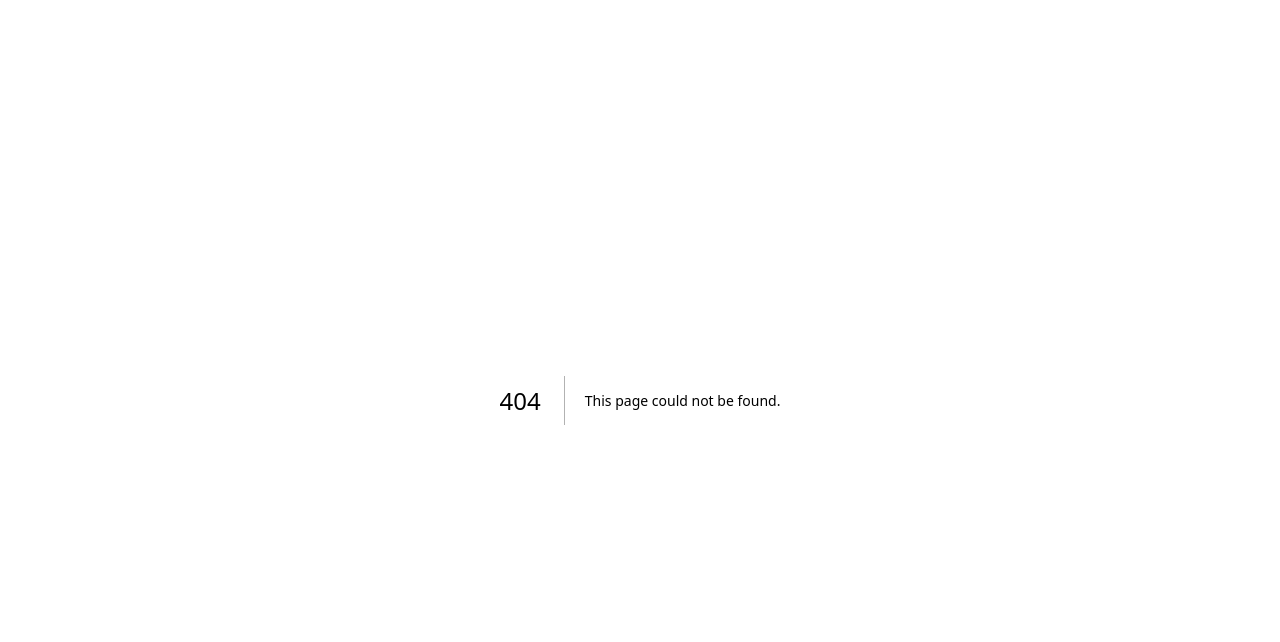
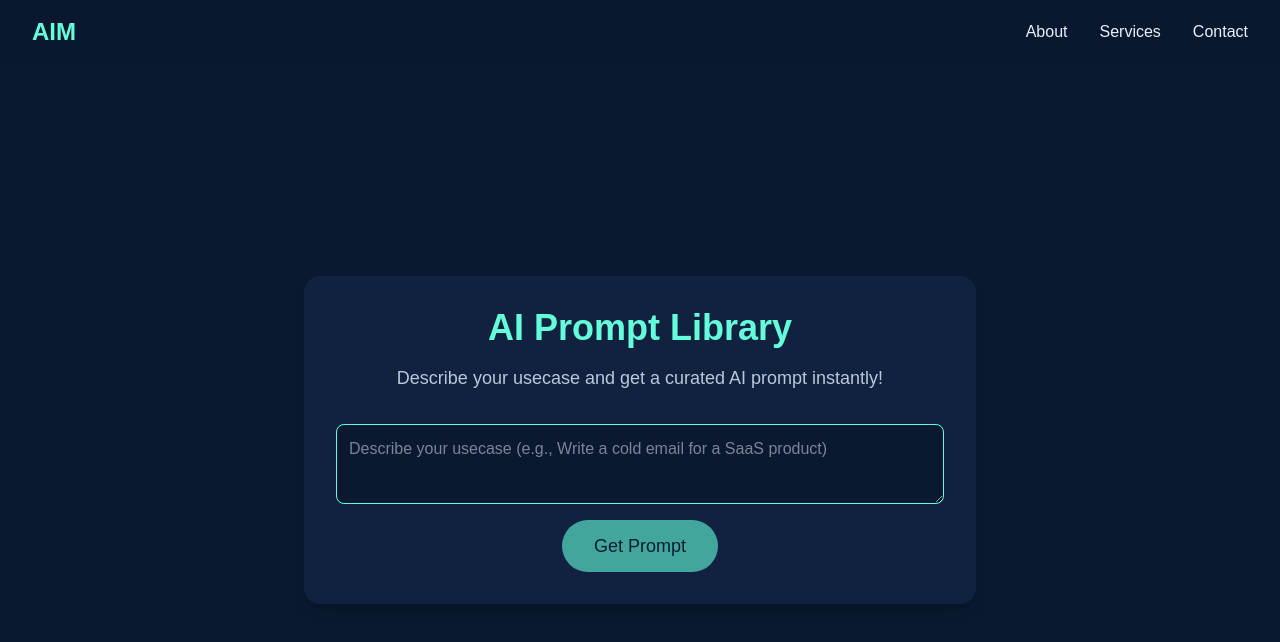
Before and after one commit to ananyd36/AIM, a Next.js app: page /prompt in a window 1280 px wide. Before the commit this address had no page. Shown: the top 642 px of the page. Built offline with nearby package versions, Linux system fonts and the light colour scheme.

Commit message:
added prompt page.tsx

```diff
--- /dev/null
+++ b/src/app/api/gemini-prompt/route.ts
@@ -0,0 +1,35 @@
+import { NextRequest, NextResponse } from "next/server";
+
+export async function POST(req: NextRequest) {
+  const { usecase } = await req.json();
+  if (!usecase) {
+    return NextResponse.json({ error: "Missing usecase" }, { status: 400 });
+  }
+
+  // Replace with your Gemini API key
+  const GEMINI_API_KEY = process.env.GEMINI_API_KEY || "YOUR_GEMINI_API_KEY";
+  const GEMINI_API_URL = "https://generativelanguage.googleapis.com/v1beta/models/gemini-pro:generateContent?key=" + GEMINI_API_KEY;
+
+  try {
+    const geminiRes = await fetch(GEMINI_API_URL, {
+      method: "POST",
+      headers: { "Content-Type": "application/json" },
+      body: JSON.stringify({
+        contents: [
+          {
+            parts: [
+              {
+                text: `Generate a high-quality AI prompt for the following usecase: ${usecase}`,
+              },
+            ],
+          },
+        ],
+      }),
+    });
+    const geminiData = await geminiRes.json();
+    const prompt = geminiData?.candidates?.[0]?.content?.parts?.[0]?.text || "No prompt found.";
+    return NextResponse.json({ prompt });
+  } catch (error) {
+    return NextResponse.json({ error: "Failed to fetch from Gemini API." }, { status: 500 });
+  }
+}
--- a/src/app/page.tsx
+++ b/src/app/page.tsx
@@ -60,10 +60,10 @@ export default function Home() {
                 <h3 className="text-2xl font-semibold mb-4 text-[var(--primary)]">AI Prompt Library</h3>
                 <p className="text-[var(--foreground)]/90 mb-6">Explore a curated library of AI prompts for any task—creative, business, coding, and more.</p>
                 <Link
-                  href="/coming-soon"
+                  href="/prompt"
                   className="text-[var(--primary)] hover:underline"
                 >
-                  Coming Soon →
+                  Explore Prompt Library →
                 </Link>
               </div>
 
@@ -75,10 +75,10 @@ export default function Home() {
                 <h3 className="text-2xl font-semibold mb-4 text-[var(--primary)]">AI Consulting & Solutions</h3>
                 <p className="text-[var(--foreground)]/90 mb-6">Get expert guidance and custom AI solutions for your business needs.</p>
                 <Link
-                  href="/coming-soon"
+                  href="/consulting"
                   className="text-[var(--primary)] hover:underline"
                 >
-                  Coming Soon →
+                  Explore Consulting →
                 </Link>
               </div>
 
@@ -90,10 +90,10 @@ export default function Home() {
                 <h3 className="text-2xl font-semibold mb-4 text-[var(--primary)]">AI Teaching & Courses</h3>
                 <p className="text-[var(--foreground)]/90 mb-6">Learn AI from the ground up with our comprehensive courses and tutorials.</p>
                 <Link
-                  href="/coming-soon"
+                  href="/learning"
                   className="text-[var(--primary)] hover:underline"
                 >
-                  Coming Soon →
+                  Explore Learning →
                 </Link>
               </div>
             </div>
--- /dev/null
+++ b/src/app/prompt/page.tsx
@@ -0,0 +1,116 @@
+"use client";
+import { useState } from "react";
+import Link from "next/link";
+
+export default function PromptLibrary() {
+  const [usecase, setUsecase] = useState("");
+  const [response, setResponse] = useState<string | null>(null);
+  const [loading, setLoading] = useState(false);
+  const [feedback, setFeedback] = useState<string | null>(null);
+  const [feedbackSubmitted, setFeedbackSubmitted] = useState(false);
+
+  async function handleSubmit(e: React.FormEvent) {
+    e.preventDefault();
+    setLoading(true);
+    setResponse(null);
+    setFeedback(null);
+    setFeedbackSubmitted(false);
+    // Call Gemini API (replace with your backend endpoint or direct API call)
+    try {
+      const res = await fetch("/api/gemini-prompt", {
+        method: "POST",
+        headers: { "Content-Type": "application/json" },
+        body: JSON.stringify({ usecase }),
+      });
+      const data = await res.json();
+      setResponse(data.prompt || "No prompt found.");
+    } catch (err) {
+      setResponse("Error fetching prompt. Please try again.");
+    }
+    setLoading(false);
+  }
+
+  async function handleFeedback(type: string) {
+    setFeedback(type);
+    setFeedbackSubmitted(true);
+    // Optionally send feedback to backend
+    // await fetch("/api/feedback", { method: "POST", body: JSON.stringify({ usecase, response, feedback: type }) });
+  }
+
+  return (
+    <>
+      {/* Navigation Bar (same as homepage) */}
+      <nav className="fixed top-0 left-0 right-0 z-50 bg-[var(--nav-bg)] backdrop-blur-sm">
+        <div className="max-w-7xl mx-auto px-4 sm:px-6 lg:px-8">
+          <div className="flex items-center justify-between h-16">
+            <div className="flex-shrink-0">
+              <Link href="/" className="text-2xl font-bold text-[var(--primary)]">
+                AIM
+              </Link>
+            </div>
+            <div className="hidden md:block">
+              <div className="ml-10 flex items-center space-x-8">
+                <Link href="/" className="nav-link text-[var(--foreground)]">About</Link>
+                <Link href="/#services" className="nav-link text-[var(--foreground)]">Services</Link>
+                <Link href="/#contact" className="nav-link text-[var(--foreground)]">Contact</Link>
+              </div>
+            </div>
+          </div>
+        </div>
+      </nav>
+
+      <main className="min-h-screen flex flex-col items-center justify-center bg-[var(--background)] pt-24 pb-12 px-4">
+        <section className="w-full max-w-2xl mx-auto bg-[var(--secondary)] rounded-2xl shadow-lg p-8 mt-8">
+          <h1 className="text-3xl sm:text-4xl font-bold mb-4 text-[var(--primary)] text-center">AI Prompt Library</h1>
+          <p className="text-lg text-center mb-8 text-[var(--foreground)]/80">
+            Describe your usecase and get a curated AI prompt instantly!
+          </p>
+          <form onSubmit={handleSubmit} className="flex flex-col gap-4">
+            <textarea
+              className="w-full min-h-[80px] rounded-lg p-3 bg-[var(--background)] text-[var(--foreground)] border border-[var(--primary)] focus:outline-none focus:ring-2 focus:ring-[var(--primary)] transition"
+              placeholder="Describe your usecase (e.g., Write a cold email for a SaaS product)"
+              value={usecase}
+              onChange={e => setUsecase(e.target.value)}
+              required
+            />
+            <button
+              type="submit"
+              className="self-center px-8 py-3 text-lg font-medium rounded-full bg-[var(--primary)] text-[var(--background)] hover:opacity-90 transition-opacity disabled:opacity-60"
+              disabled={loading || !usecase.trim()}
+            >
+              {loading ? "Generating..." : "Get Prompt"}
+            </button>
+          </form>
+
+          {/* Response Area */}
+          {response && (
+            <div className="mt-8 bg-[var(--background)] rounded-lg p-6 border border-[var(--primary)] shadow-inner">
+              <h2 className="text-xl font-semibold mb-2 text-[var(--primary)]">Suggested Prompt</h2>
+              <pre className="whitespace-pre-wrap text-[var(--foreground)]/90 text-base mb-4">{response}</pre>
+              {/* Feedback */}
+              {!feedbackSubmitted ? (
+                <div className="flex gap-4 items-center">
+                  <span className="text-[var(--foreground)]/80">Was this helpful?</span>
+                  <button
+                    onClick={() => handleFeedback("yes")}
+                    className="px-4 py-2 rounded-full bg-green-500 text-white hover:bg-green-600 transition"
+                  >
+                    Yes
+                  </button>
+                  <button
+                    onClick={() => handleFeedback("no")}
+                    className="px-4 py-2 rounded-full bg-red-500 text-white hover:bg-red-600 transition"
+                  >
+                    No
+                  </button>
+                </div>
+              ) : (
+                <div className="text-[var(--primary)] font-medium mt-2">Thank you for your feedback!</div>
+              )}
+            </div>
+          )}
+        </section>
+      </main>
+    </>
+  );
+}
```
